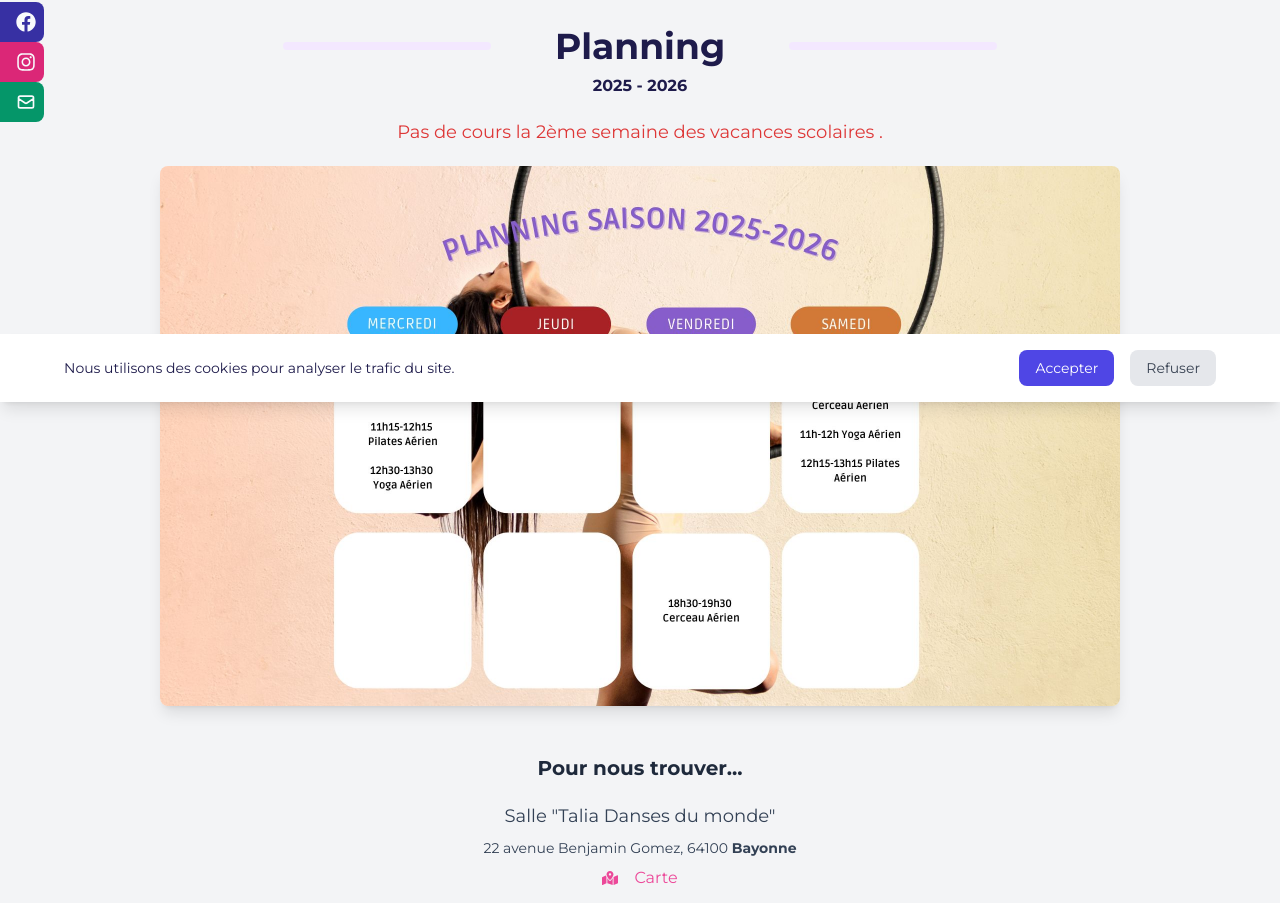
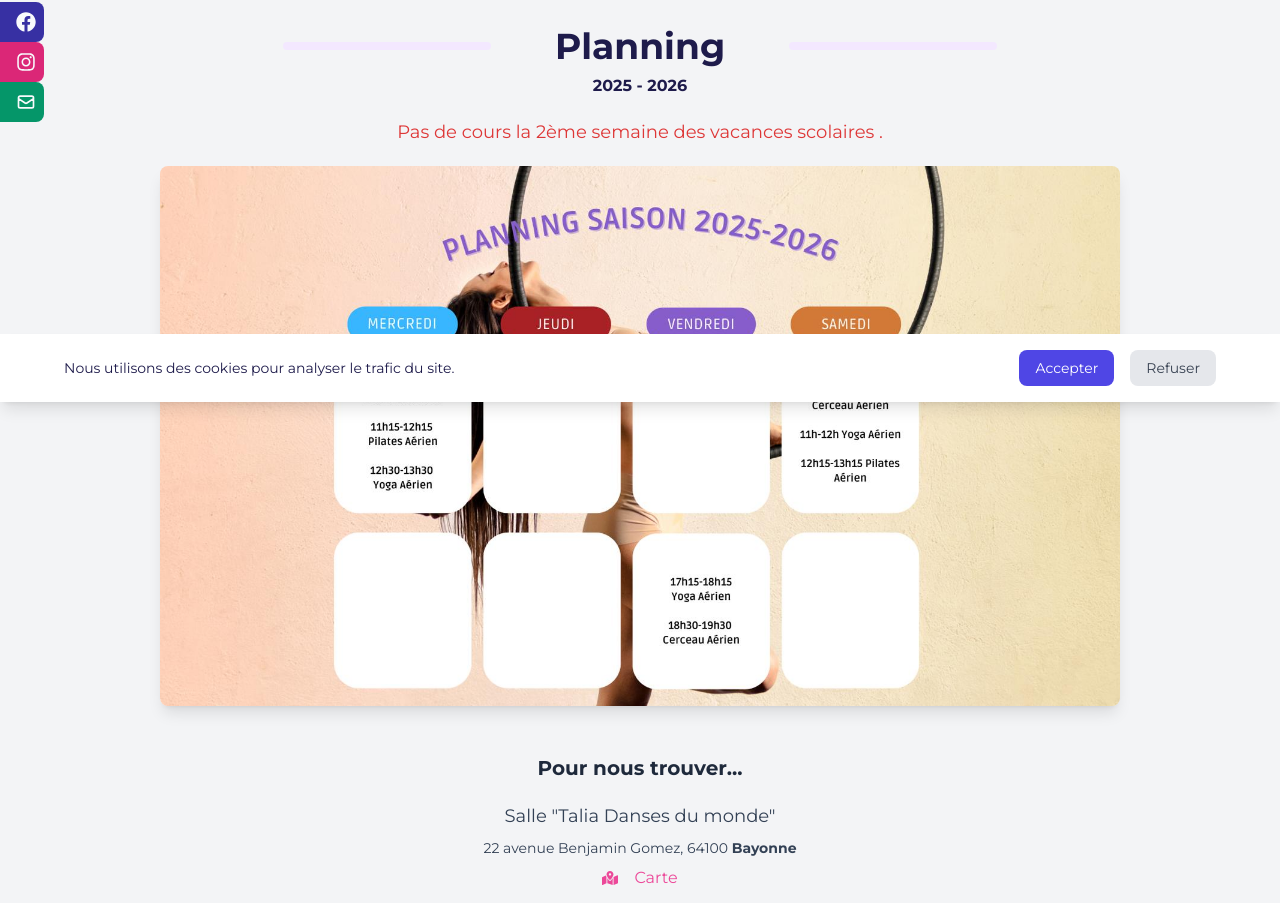
Before and after one commit to JacquesPoulin/aerialPaysBasque, a React (Vite) app: page /planning in a window 1280 px wide. Shown: the part 398-1301 px from the top of the page. Built offline with nearby package versions, Linux system fonts and the light colour scheme; a web font is replaced by a local one.

Commit message:
Nouveau planning

```diff
--- a/src/pages/Planning.jsx
+++ b/src/pages/Planning.jsx
@@ -73,7 +73,7 @@ const Planning = () => {
           </div>
 
           <img
-            src="/assets/pics/autres/aerial_planning_1.jpg"
+            src="/assets/pics/autres/new_planning_2025-2026.jpg"
             alt="Planning 2025-2026"
             className="max-w-full h-auto rounded-lg shadow-lg"
           />
```
Also changed, not shown: public/assets/pics/autres/new_planning_2025-2026.jpg (added).
